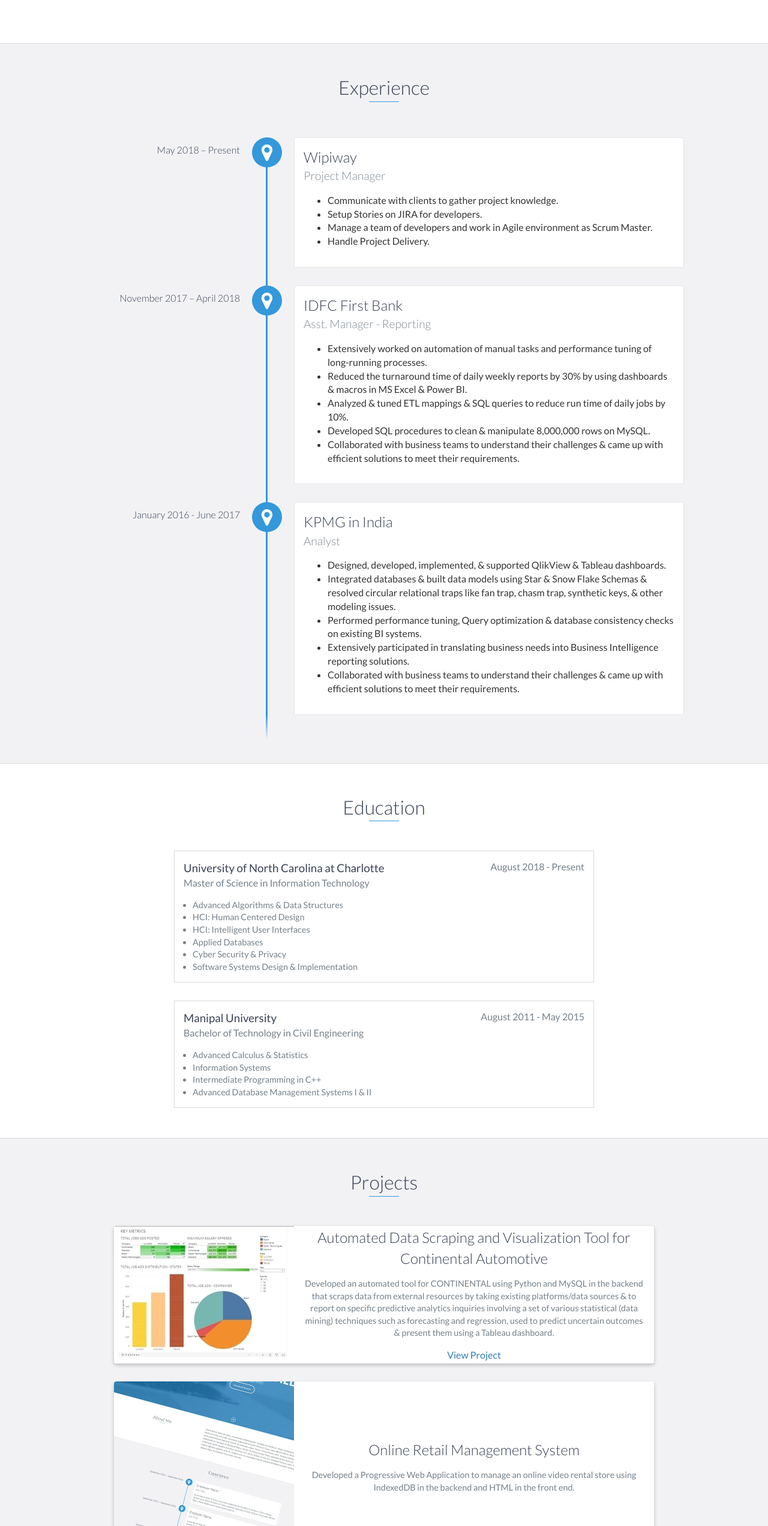
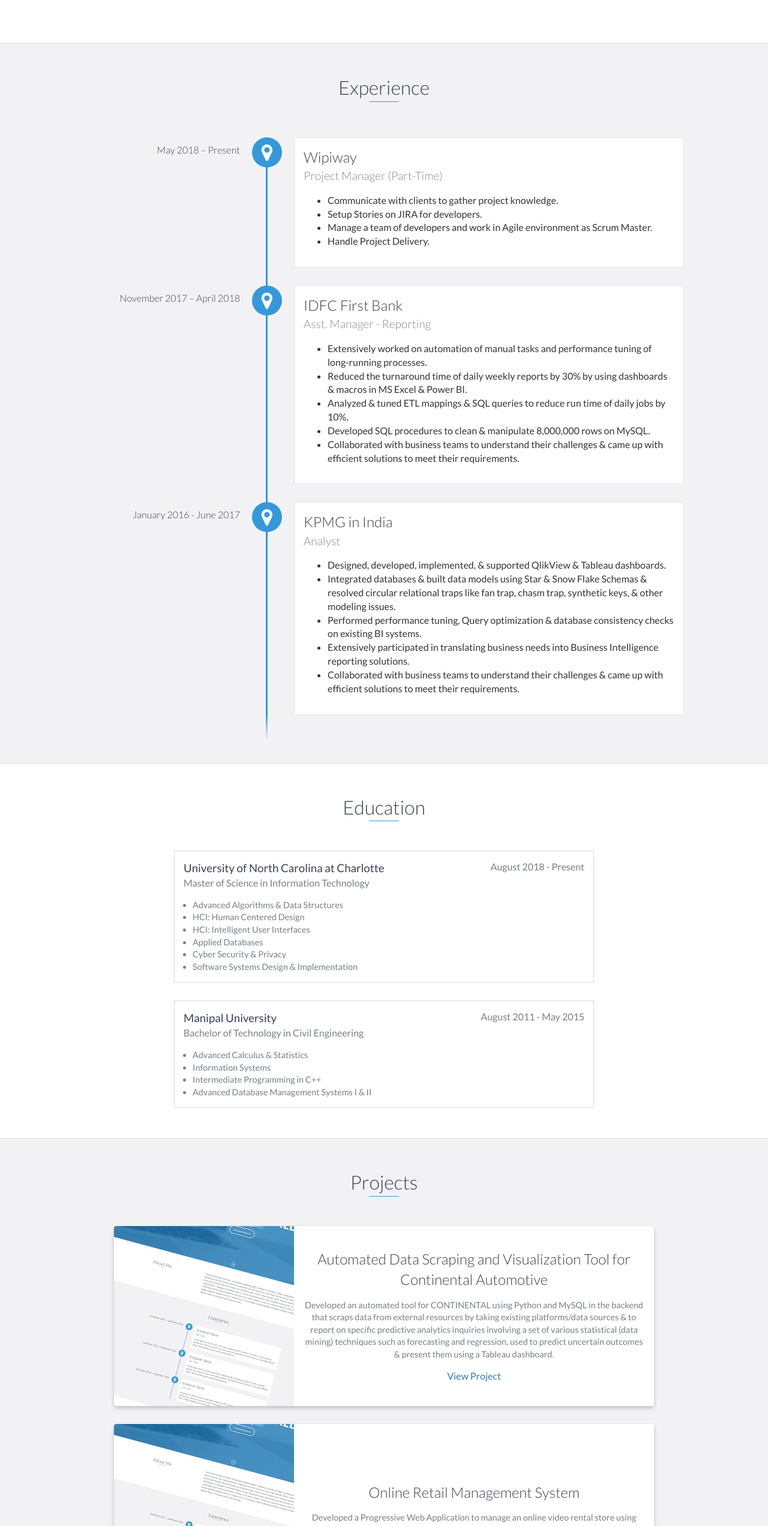
Before and after one commit to rohandash06/rohan-dash06.github.io, a website: page index.html in a window 1280 px wide. Shown: the part 969-3513 px from the top of the page at 60% size. Drawn offline with nearby package versions, Linux system fonts and the light colour scheme.

Commit message:
Update index.html

```diff
--- a/index.html
+++ b/index.html
@@ -89,7 +89,7 @@
 
 	    <div data-date="May 2018 – Present">
                 <h3>Wipiway</h3>
-                <h4>Project Manager</h4>
+                <h4>Project Manager (Part-Time)</h4>
                <ul>
                 <li>
                     Communicate with clients to gather project knowledge.
@@ -212,7 +212,7 @@
             <div class="row">
                 <div class="project shadow-large">
                     <div class="project-image">
-                        <img src="images/Tableau.jpg" />
+                        <img src="images/project.jpg" />
                     </div>
                     <!-- End .project-image -->
                     <div class="project-info">
```
